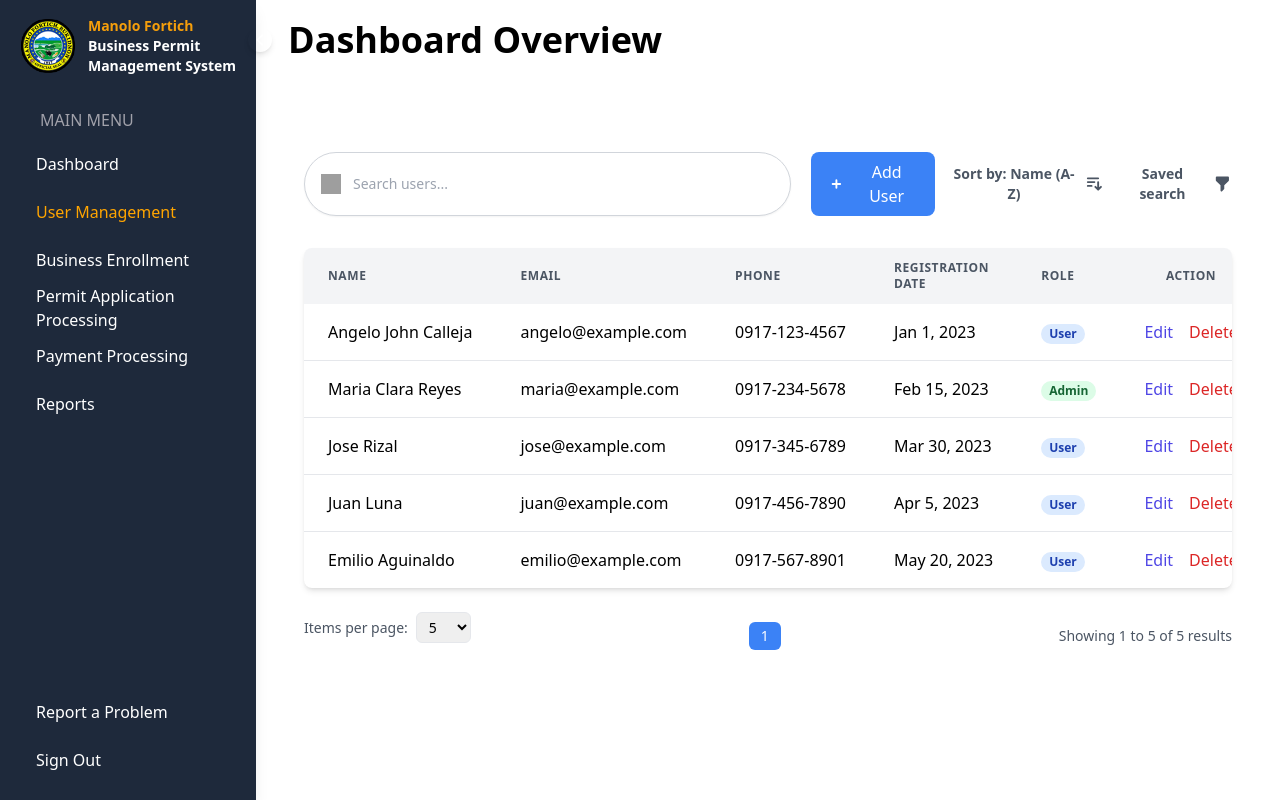
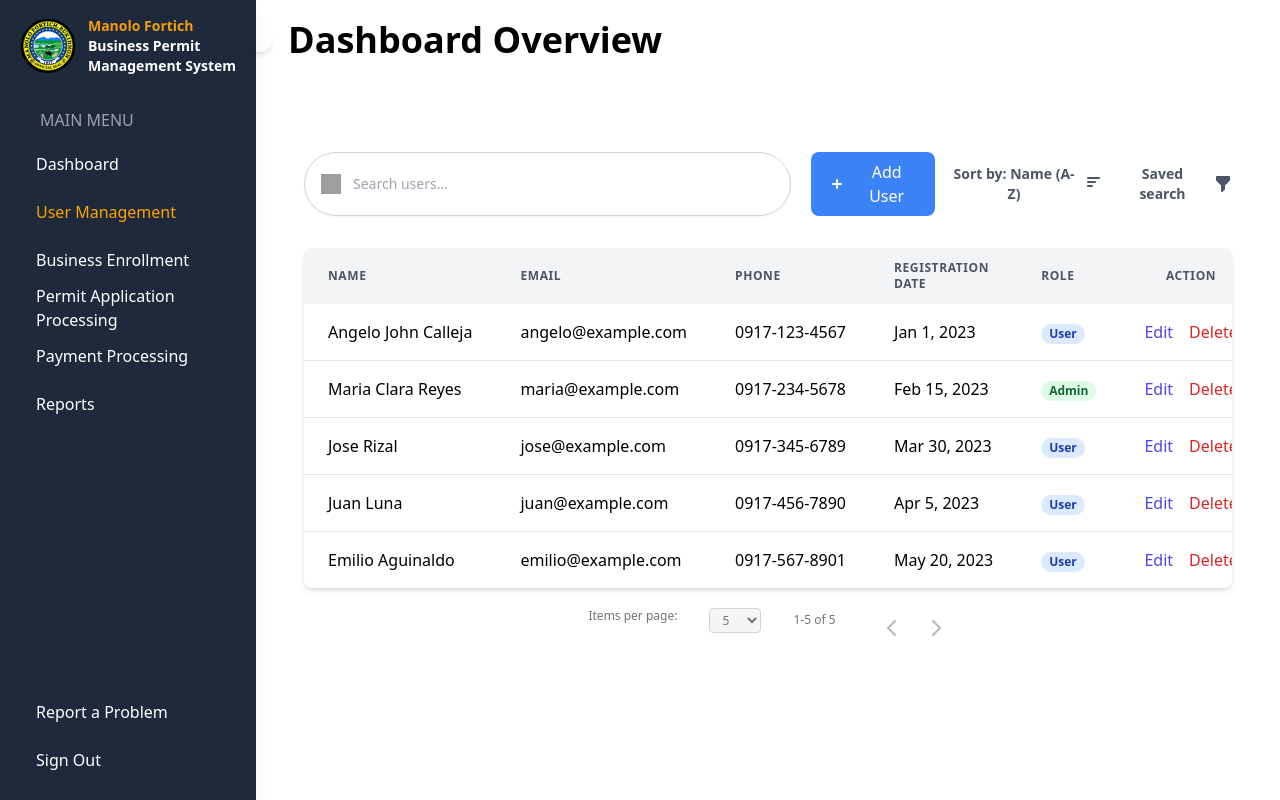
Before and after one commit to RFQ-Team-Sean/BusinessPermit-Angular, an Angular app: page /admin/user-management in a window 1280 px wide. Built offline with nearby package versions, Linux system fonts and the light colour scheme; sample sign-in values are in the browser's storage; grey boxes are pictures that could not be loaded.

Commit message:
some adjustments

```diff
--- a/src/app/features/admin/admin-layout/user-management/user-management.component.html
+++ b/src/app/features/admin/admin-layout/user-management/user-management.component.html
@@ -1,10 +1,11 @@
 <div class="container mx-auto px-4 py-8">
   <!-- Header Section with Search and Add User Button -->
   <div class="flex flex-col md:flex-row gap-5 mb-8">
+    <!-- Search Bar -->
     <form class="flex-grow md:w-[55%] flex items-center py-2 px-4 bg-white rounded-full border border-gray-300 shadow-sm">
       <img
         loading="lazy"
-        src="https://cdn.builder.io/api/v1/image/assets/TEMP/cac385ff8a5ba60507c16d53f9929f7946c495ef16d0c7ebd68607c53926f609?placeholderIfAbsent=true&apiKey=f814d152556d45aeb58d44f206a3cbd4"
+        src="https://cdn.builder.io/api/v1/image/assets/TEMP/cac385ff8a5ba60507c16d53f9929f7946c495ef16d0c7ebd68607c53926f609"
         alt="Search Icon"
         class="w-5 h-5 mr-3"
       />
@@ -19,41 +20,69 @@
       />
     </form>
     <div class="flex items-center justify-between md:justify-end gap-4">
+      <!-- Add User Button -->
       <button
         class="px-4 py-2 bg-blue-500 text-white rounded-lg hover:bg-blue-600 transition duration-300 ease-in-out flex items-center"
         (click)="openAddUserModal()"
       >
-        <svg xmlns="http://www.w3.org/2000/svg" class="h-5 w-5 mr-2" viewBox="0 0 20 20" fill="currentColor">
-          <path fill-rule="evenodd" d="M10 5a1 1 0 011 1v3h3a1 1 0 110 2h-3v3a1 1 0 11-2 0v-3H6a1 1 0 110-2h3V6a1 1 0 011-1z" clip-rule="evenodd" />
+        <svg xmlns="http://www.w3.org/2000/svg" class="h-5 w-5 mr-2" fill="currentColor">
+          <path
+            fill-rule="evenodd"
+            d="M10 5a1 1 0 011 1v3h3a1 1 0 110 2h-3v3a1 1 0 11-2 0v-3H6a1 1 0 110-2h3V6a1 1 0 011-1z"
+            clip-rule="evenodd"
+          />
         </svg>
         Add User
       </button>
+      <!-- Sort and Saved Search Dropdowns -->
       <div class="flex items-center gap-4 text-sm font-semibold text-gray-700">
+        <!-- Sort Dropdown -->
         <div class="relative">
-          <button (click)="toggleSortDropdown()" class="flex items-center gap-2 hover:text-blue-500 transition duration-300 ease-in-out">
+          <button
+            (click)="toggleSortDropdown()"
+            class="flex items-center gap-2 hover:text-blue-500 transition duration-300 ease-in-out"
+          >
             <span>Sort by: {{ currentSort }}</span>
-            <svg xmlns="http://www.w3.org/2000/svg" class="h-5 w-5" viewBox="0 0 20 20" fill="currentColor">
-              <path d="M3 3a1 1 0 000 2h11a1 1 0 100-2H3zM3 7a1 1 0 000 2h7a1 1 0 100-2H3zM3 11a1 1 0 100 2h4a1 1 0 100-2H3zM15 8a1 1 0 10-2 0v5.586l-1.293-1.293a1 1 0 00-1.414 1.414l3 3a1 1 0 001.414 0l3-3a1 1 0 00-1.414-1.414L15 13.586V8z" />
+            <svg xmlns="http://www.w3.org/2000/svg" class="h-5 w-5" fill="currentColor">
+              <path
+                d="M3 3a1 1 0 000 2h11a1 1 0 100-2H3zM3 7a1 1 0 000 2h7a1 1 0 100-2H3zM3 11a1 1 0 100 2h4a1 1 0 100-2H3z"
+              />
             </svg>
           </button>
           <div *ngIf="showSortDropdown" class="absolute right-0 mt-2 w-48 bg-white rounded-md shadow-lg z-10">
             <div class="py-1">
-              <a *ngFor="let option of sortOptions" (click)="sortUsers(option)" class="block px-4 py-2 text-sm text-gray-700 hover:bg-gray-100 cursor-pointer">
+              <a
+                *ngFor="let option of sortOptions"
+                (click)="sortUsers(option)"
+                class="block px-4 py-2 text-sm text-gray-700 hover:bg-gray-100 cursor-pointer"
+              >
                 {{ option }}
               </a>
             </div>
           </div>
         </div>
+        <!-- Saved Search Dropdown -->
         <div class="relative">
-          <button (click)="toggleSavedSearchDropdown()" class="flex items-center gap-2 hover:text-blue-500 transition duration-300 ease-in-out">
+          <button
+            (click)="toggleSavedSearchDropdown()"
+            class="flex items-center gap-2 hover:text-blue-500 transition duration-300 ease-in-out"
+          >
             <span>Saved search</span>
-            <svg xmlns="http://www.w3.org/2000/svg" class="h-5 w-5" viewBox="0 0 20 20" fill="currentColor">
-              <path fill-rule="evenodd" d="M3 3a1 1 0 011-1h12a1 1 0 011 1v3a1 1 0 01-.293.707L12 11.414V15a1 1 0 01-.293.707l-2 2A1 1 0 018 17v-5.586L3.293 6.707A1 1 0 013 6V3z" clip-rule="evenodd" />
+            <svg xmlns="http://www.w3.org/2000/svg" class="h-5 w-5" fill="currentColor">
+              <path
+                fill-rule="evenodd"
+                d="M3 3a1 1 0 011-1h12a1 1 0 011 1v3a1 1 0 01-.293.707L12 11.414V15a1 1 0 01-.293.707l-2 2A1 1 0 018 17v-5.586L3.293 6.707A1 1 0 013 6V3z"
+                clip-rule="evenodd"
+              />
             </svg>
           </button>
           <div *ngIf="showSavedSearchDropdown" class="absolute right-0 mt-2 w-48 bg-white rounded-md shadow-lg z-10">
             <div class="py-1">
-              <a *ngFor="let search of savedSearches" (click)="applySavedSearch(search)" class="block px-4 py-2 text-sm text-gray-700 hover:bg-gray-100 cursor-pointer">
+              <a
+                *ngFor="let search of savedSearches"
+                (click)="applySavedSearch(search)"
+                class="block px-4 py-2 text-sm text-gray-700 hover:bg-gray-100 cursor-pointer"
+              >
                 {{ search.name }}
               </a>
             </div>
@@ -72,22 +101,30 @@
             <th class="px-6 py-3 cursor-pointer" (click)="sortUsers('Name (A-Z)')">Name</th>
             <th class="px-6 py-3 cursor-pointer" (click)="sortUsers('Email (A-Z)')">Email</th>
             <th class="px-6 py-3">Phone</th>
-            <th class="px-6 py-3 cursor-pointer" (click)="sortUsers('Join Date (Newest)')">Registration Date</th>
+            <th class="px-6 py-3 cursor-pointer" (click)="sortUsers('Join Date (Newest)')">
+              Registration Date
+            </th>
             <th class="px-6 py-3">Role</th>
             <th class="px-6 py-3 text-center">Action</th>
           </tr>
         </thead>
         <tbody class="divide-y divide-gray-200">
-          <tr *ngFor="let user of paginatedUsers" class="hover:bg-gray-50 transition duration-300 ease-in-out">
+          <tr
+            *ngFor="let user of paginatedUsers"
+            class="hover:bg-gray-50 transition duration-300 ease-in-out"
+          >
             <td class="px-6 py-4 whitespace-nowrap">{{ user.name }}</td>
             <td class="px-6 py-4 whitespace-nowrap">{{ user.email }}</td>
             <td class="px-6 py-4 whitespace-nowrap">{{ user.phone }}</td>
             <td class="px-6 py-4 whitespace-nowrap">{{ user.joinDate }}</td>
             <td class="px-6 py-4 whitespace-nowrap">
-              <span [ngClass]="{
+              <span
+                [ngClass]="{
                   'bg-green-100 text-green-800': user.role === 'Admin',
                   'bg-blue-100 text-blue-800': user.role === 'User'
-              }" class="px-2 inline-flex text-xs leading-5 font-semibold rounded-full">
+                }"
+                class="px-2 inline-flex text-xs leading-5 font-semibold rounded-full"
+              >
                 {{ user.role }}
               </span>
             </td>
@@ -116,33 +153,48 @@
   </div>
 
   <!-- Pagination Section -->
-  <div class="mt-6 flex flex-col sm:flex-row items-center justify-between">
-    <div class="flex items-center mb-4 sm:mb-0">
-      <span class="mr-2 text-sm text-gray-700">Items per page:</span>
+  <div class="flex mt-5 justify-center mb-5">
+    <nav aria-label="Pagination" class="flex flex-col text-xs max-w-[500px] text-neutral-500">
+      <div class="flex gap-8 items-start w-full">
+        <label for="itemsPerPage" class="grow self-stretch">Items per page:</label>
+        <div class="flex gap-2.5 whitespace-nowrap">
           <select
-        [(ngModel)]="itemsPerPage"
-        (ngModelChange)="onItemsPerPageChange()"
-        name="itemsPerPage"
-        class="border rounded-md text-sm px-2 py-1"
+            id="itemsPerPage"
+            [ngModel]="itemsPerPage"
+            (change)="onItemsPerPageChange($event)"
+            class="px-2 py-0.5 bg-neutral-100 rounded border border-gray-300"
             aria-label="Select items per page"
           >
             <option *ngFor="let num of itemsPerPageOptions" [value]="num">{{ num }}</option>
           </select>
         </div>
-    <div class="flex items-center">
+        <div class="flex gap-10 items-center mt-1">
+          <p class="self-stretch">{{ itemsRange }}</p>
+          <div class="flex gap-4">
             <button
-        *ngFor="let page of [].constructor(totalPages); let i = index"
-        (click)="onPageChange(i + 1)"
-        [class.bg-blue-500]="currentPage === i + 1"
-        [class.text-white]="currentPage === i + 1"
-        class="px-3 py-1 rounded-md text-sm font-medium mx-1 focus:outline-none focus:ring-2 focus:ring-blue-500"
+              aria-label="Previous page"
+              [disabled]="currentPage === 1"
+              (click)="previousPage()"
+              class="focus:outline-none focus:ring-2 focus:ring-blue-500 disabled:opacity-50 disabled:cursor-not-allowed p-1"
             >
-        {{ i + 1 }}
+              <svg xmlns="http://www.w3.org/2000/svg" class="h-5 w-5" fill="none" stroke="currentColor">
+                <path stroke-linecap="round" stroke-linejoin="round" stroke-width="2" d="M15 19l-7-7 7-7" />
+              </svg>
+            </button>
+            <button
+              aria-label="Next page"
+              [disabled]="currentPage === totalPages"
+              (click)="nextPage()"
+              class="focus:outline-none focus:ring-2 focus:ring-blue-500 disabled:opacity-50 disabled:cursor-not-allowed p-1"
+            >
+              <svg xmlns="http://www.w3.org/2000/svg" class="h-5 w-5" fill="none" stroke="currentColor">
+                <path stroke-linecap="round" stroke-linejoin="round" stroke-width="2" d="M9 5l7 7-7 7" />
+              </svg>
             </button>
           </div>
-    <div class="text-sm text-gray-700 mt-4 sm:mt-0">
-      Showing {{ (currentPage - 1) * itemsPerPage + 1 }} to {{ Math.min(currentPage * itemsPerPage, filteredUsers.length) }} of {{ filteredUsers.length }} results
         </div>
+      </div>
+    </nav>
   </div>
 </div>
 
--- a/src/app/features/admin/admin-layout/user-management/user-management.component.ts
+++ b/src/app/features/admin/admin-layout/user-management/user-management.component.ts
@@ -67,6 +67,7 @@ export class UserManagementComponent implements OnInit {
       role: 'User',
       password: 'password123',
     },
+    // Add more users if needed
   ];
 
   itemsPerPageOptions: number[] = [5, 10, 20, 50];
@@ -77,7 +78,14 @@ export class UserManagementComponent implements OnInit {
 
   showSortDropdown: boolean = false;
   currentSort: string = 'Name (A-Z)';
-  sortOptions: string[] = ['Name (A-Z)', 'Name (Z-A)', 'Email (A-Z)', 'Email (Z-A)', 'Join Date (Newest)', 'Join Date (Oldest)'];
+  sortOptions: string[] = [
+    'Name (A-Z)',
+    'Name (Z-A)',
+    'Email (A-Z)',
+    'Email (Z-A)',
+    'Join Date (Newest)',
+    'Join Date (Oldest)',
+  ];
 
   showSavedSearchDropdown: boolean = false;
   savedSearches: SavedSearch[] = [
@@ -87,35 +95,76 @@ export class UserManagementComponent implements OnInit {
 
   ngOnInit(): void {}
 
+  // Getter for filtered users based on the search term
   get filteredUsers(): User[] {
     return this.users.filter((user) =>
-      Object.values(user).some(value =>
+      Object.values(user).some((value) =>
         value.toString().toLowerCase().includes(this.searchTerm.toLowerCase())
       )
     );
   }
 
+  // Getter for paginated users based on current page and items per page
   get paginatedUsers(): User[] {
     const startIndex = (this.currentPage - 1) * this.itemsPerPage;
-    return this.filteredUsers.slice(startIndex, startIndex + this.itemsPerPage);
+    return this.filteredUsers.slice(
+      startIndex,
+      startIndex + this.itemsPerPage
+    );
   }
 
+  // Getter for total number of pages
   get totalPages(): number {
     return Math.ceil(this.filteredUsers.length / this.itemsPerPage);
   }
 
+  // Getter for displaying the range of items currently shown
+  get itemsRange(): string {
+    const startItem = (this.currentPage - 1) * this.itemsPerPage + 1;
+    const endItem = Math.min(
+      startItem + this.paginatedUsers.length - 1,
+      this.filteredUsers.length
+    );
+    return `${startItem}-${endItem} of ${this.filteredUsers.length}`;
+  }
+
+  // Navigate to the previous page
+  previousPage(): void {
+    if (this.currentPage > 1) {
+      this.currentPage--;
+    }
+  }
+
+  // Navigate to the next page
+  nextPage(): void {
+    if (this.currentPage < this.totalPages) {
+      this.currentPage++;
+    }
+  }
+
+  // Handle change in items per page
+  onItemsPerPageChange(event: Event): void {
+    const target = event.target as HTMLSelectElement;
+    this.itemsPerPage = Number(target.value);
+    this.currentPage = 1; // Reset to first page when changing items per page
+  }
+
+  // Open the modal to add a new user
   openAddUserModal(): void {
     this.selectedUser = null;
     this.showModal = true;
   }
 
+  // Open the modal to edit an existing user
   openEditUserModal(user: User): void {
     this.selectedUser = { ...user };
     this.showModal = true;
   }
 
+  // Handle adding a new user
   handleUserAdded(newUser: User): void {
-    const newId = this.users.length > 0 ? Math.max(...this.users.map(u => u.id || 0)) + 1 : 1;
+    const newId =
+      this.users.length > 0 ? Math.max(...this.users.map((u) => u.id || 0)) + 1 : 1;
     newUser.id = newId;
     if (!newUser.password) {
       newUser.password = 'password123';
@@ -126,33 +175,39 @@ export class UserManagementComponent implements OnInit {
     this.currentPage = 1; // Reset to first page when adding a new user
   }
 
+  // Handle updating an existing user
   handleUserUpdated(updatedUser: User): void {
-    const index = this.users.findIndex(u => u.id === updatedUser.id);
+    const index = this.users.findIndex((u) => u.id === updatedUser.id);
     if (index !== -1) {
       this.users[index] = { ...this.users[index], ...updatedUser };
     }
     this.closeModal();
   }
 
+  // Delete a user from the list
   deleteUser(user: User): void {
     if (confirm(`Are you sure you want to delete user ${user.name}?`)) {
-      this.users = this.users.filter(u => u.id !== user.id);
+      this.users = this.users.filter((u) => u.id !== user.id);
+      // Adjust current page if necessary
       if (this.paginatedUsers.length === 0 && this.currentPage > 1) {
         this.currentPage--;
       }
     }
   }
 
+  // Close the modal
   closeModal(): void {
     this.showModal = false;
     this.selectedUser = null;
   }
 
+  // Toggle the sort dropdown visibility
   toggleSortDropdown(): void {
     this.showSortDropdown = !this.showSortDropdown;
     this.showSavedSearchDropdown = false;
   }
 
+  // Sort users based on the selected option
   sortUsers(option: string): void {
     this.currentSort = option;
     this.showSortDropdown = false;
@@ -171,31 +226,29 @@ export class UserManagementComponent implements OnInit {
         this.users.sort((a, b) => b.email.localeCompare(a.email));
         break;
       case 'Join Date (Newest)':
-        this.users.sort((a, b) => new Date(b.joinDate).getTime() - new Date(a.joinDate).getTime());
+        this.users.sort(
+          (a, b) => new Date(b.joinDate).getTime() - new Date(a.joinDate).getTime()
+        );
         break;
       case 'Join Date (Oldest)':
-        this.users.sort((a, b) => new Date(a.joinDate).getTime() - new Date(b.joinDate).getTime());
+        this.users.sort(
+          (a, b) => new Date(a.joinDate).getTime() - new Date(b.joinDate).getTime()
+        );
         break;
     }
     this.currentPage = 1; // Reset to first page when sorting
   }
 
+  // Toggle the saved search dropdown visibility
   toggleSavedSearchDropdown(): void {
     this.showSavedSearchDropdown = !this.showSavedSearchDropdown;
     this.showSortDropdown = false;
   }
 
+  // Apply a saved search
   applySavedSearch(search: SavedSearch): void {
     this.searchTerm = search.term;
     this.showSavedSearchDropdown = false;
     this.currentPage = 1; // Reset to first page when applying a saved search
   }
-
-  onPageChange(page: number): void {
-    this.currentPage = page;
-  }
-
-  onItemsPerPageChange(): void {
-    this.currentPage = 1; // Reset to first page when changing items per page
-  }
 }
```
Also changed, not shown: src/app/features/admin/admin-layout/business-enrollment/business-enrollment.component.html (line endings or trailing spaces). Lines whose indentation alone changed are shown as unchanged.
